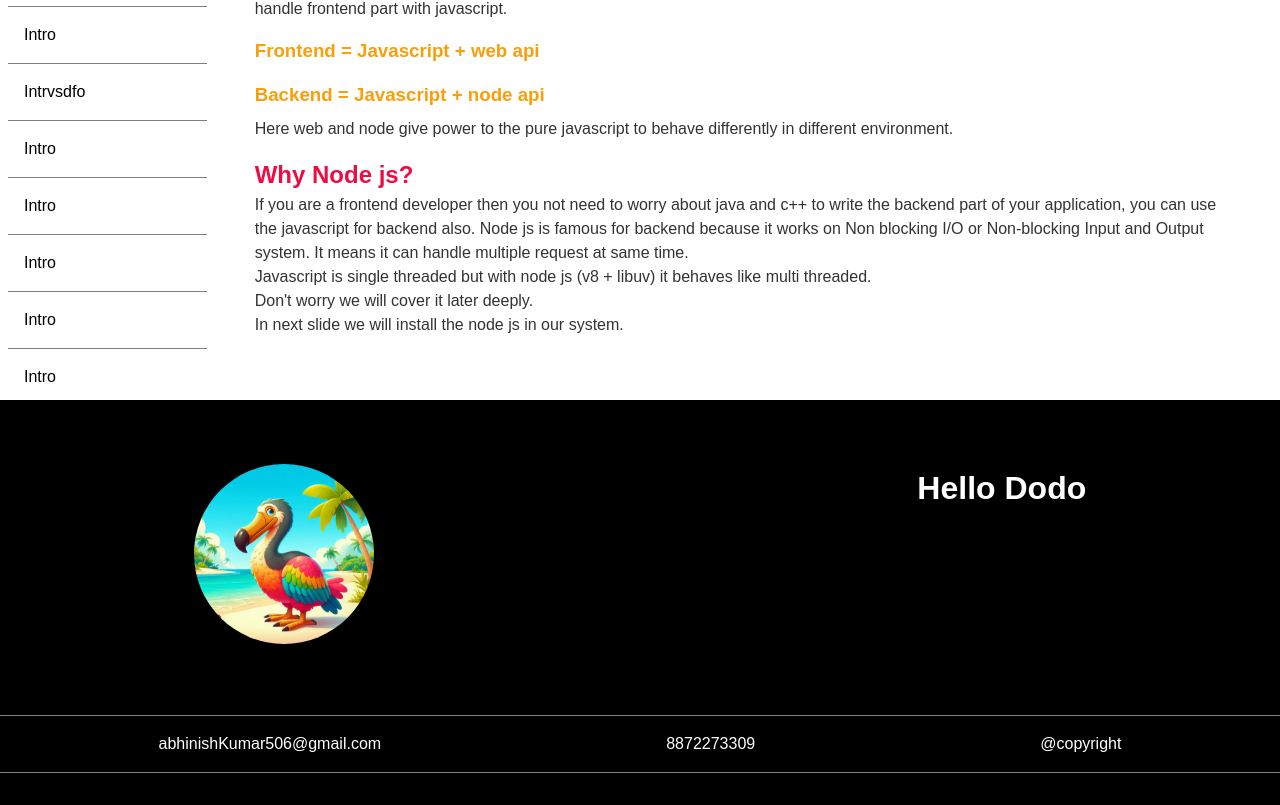
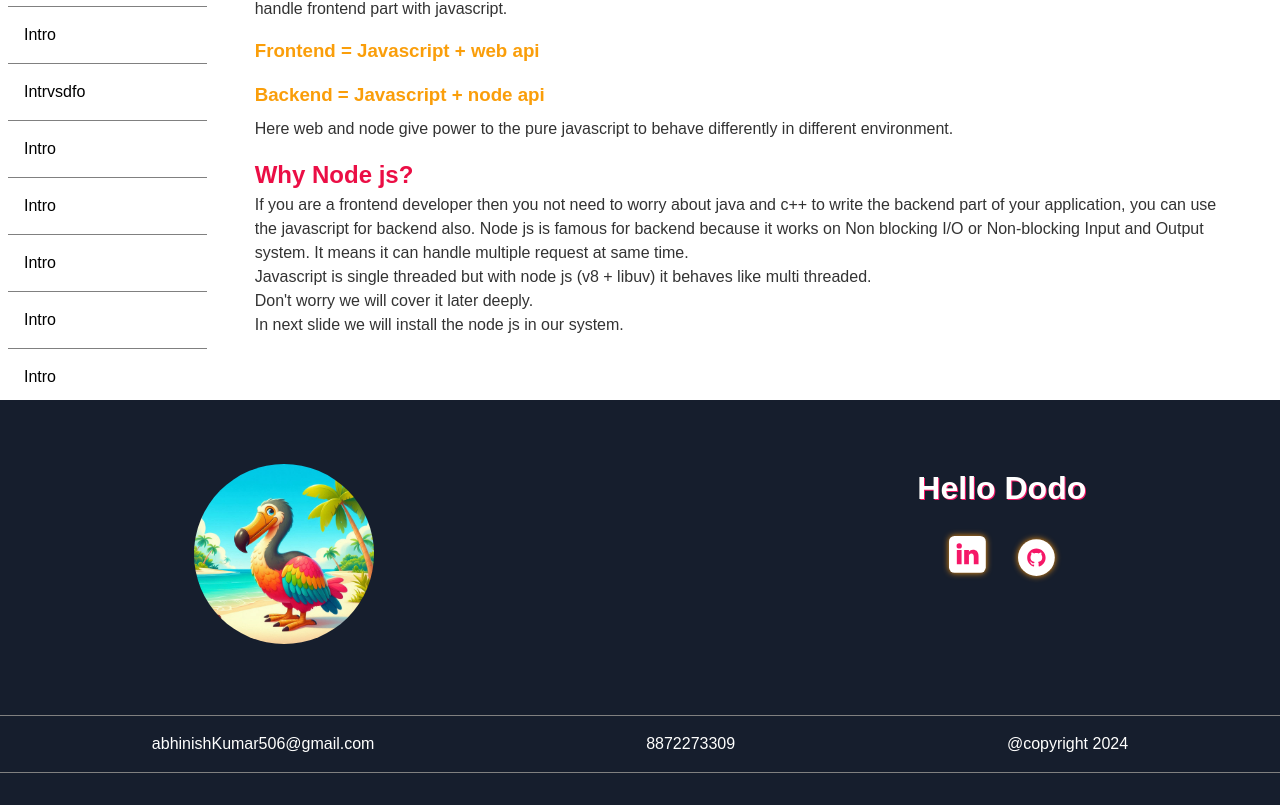
Before and after one commit to Abhinish-Kumar/Dodo, a React (Create React App) app: page / in a window 1280 px wide. Shown: the part 470-1275 px from the top of the page. Built offline with nearby package versions, Linux system fonts and the light colour scheme.

Commit message:
Add files via upload

```diff
--- a/src/Components/Footer/Footer.css
+++ b/src/Components/Footer/Footer.css
@@ -1,16 +1,23 @@
 .Footer{
             width: 100%;
             /* height: 50vh; */
-            background-color: black;
-            color: white;
+
+            background-color: rgba(11, 92, 171, 1);
+            background-color: #161e2d;
+            color: #fffffe;
             padding-top: 2rem;
             padding-bottom: 2rem;
 }
+
 .fcontent{
             display: flex;
             justify-content: space-around;
             padding: 2rem;
 
+}
+
+.listOfNetwork h1{
+            text-shadow: 1px 1px  rgb(245, 23, 103);
 }
 
 .fcontent img{
@@ -39,7 +46,7 @@ footer ul li{
            list-style-type:  none;
 }
 
-@media only screen and (max-width: 450px){
+@media only screen and (max-width: 500px){
             .fcontent{
                         display: block;
                         text-align: center;
@@ -56,4 +63,28 @@ footer ul{
             display: block;
             text-align: center;
 }
+
 }
+
+.listOfNetwork>div{
+            /* background-color: red; */
+            display: flex;
+            justify-content: center;
+            gap: 2rem;
+            margin-top: 1.5rem;
+}
+
+.logo{
+            width: 2.3rem;
+
+            filter: drop-shadow(0rem 0rem 3px rgb(243, 148, 16));
+}
+.logo:hover{
+            width: 2.5rem;
+
+            filter: drop-shadow(0rem 0rem 8px rgb(74, 236, 16));
+}
+
+.logo .github{
+            width: 2.7rem;
+}
--- a/src/Components/Footer/Footer.js
+++ b/src/Components/Footer/Footer.js
@@ -8,15 +8,54 @@ function Footer() {
         <div>
           <img src={dodo} alt="dodo" />
         </div>
-        <div>
+        <div className="listOfNetwork">
           <h1>Hello Dodo</h1>
+          <div>
+            <a
+              href="https://www.linkedin.com/in/abhinish-kumar-37a07b290/"
+              target="blank"
+            >
+              <svg
+                className="logo"
+                xmlns="http://www.w3.org/2000/svg"
+                aria-label="LinkedIn"
+                role="img"
+                viewBox="0 0 512 512"
+                fill="rgb(245, 23, 103)"
+              >
+                <rect width="512" height="512" rx="15%" fill="white" />
+                <circle cx="142" cy="138" r="37" />
+                <path
+                  stroke="rgb(245, 23, 103)"
+                  stroke-width="66"
+                  d="M244 194v198M142 194v198"
+                />
+                <path d="M276 282c0-20 13-40 36-40 24 0 33 18 33 45v105h66V279c0-61-32-89-76-89-34 0-51 19-59 32" />
+              </svg>
+            </a>
+            <a href="https://github.com/Abhinish-Kumar" target="blank">
+              <svg
+                className="logo github"
+                xmlns="http://www.w3.org/2000/svg"
+                width="2.7rem"
+                height="2.7rem"
+                viewBox="0 0 1024 1024"
+              >
+                <circle cx="512" cy="512" r="512" fill="white" />
+                <path
+                  d="M511.9 262.2c-141.5 0-256.1 114.7-256.1 256.1 0 113.2 73.4 209.2 175.1 243 12.8 2.4 17.5-5.5 17.5-12.3 0-6.1-.2-22.2-.3-43.5-71.2 15.5-86.3-34.4-86.3-34.4-11.7-29.6-28.5-37.5-28.5-37.5-23.2-15.9 1.8-15.6 1.8-15.6 25.7 1.8 39.2 26.4 39.2 26.4 22.8 39.2 60 27.9 74.6 21.3 2.3-16.6 8.9-27.9 16.2-34.3-56.9-6.4-116.7-28.4-116.7-126.6 0-28 9.9-50.8 26.4-68.7-2.9-6.5-11.5-32.5 2.2-67.8 0 0 21.5-6.9 70.4 26.3 20.5-5.7 42.3-8.5 64-8.6 21.8.1 43.5 2.9 64 8.6 48.7-33.1 70.1-26.3 70.1-26.3 13.8 35.3 5.1 61.3 2.6 67.8 16.3 17.9 26.3 40.8 26.3 68.7 0 98.4-59.9 120.1-116.9 126.4 9 7.7 17.3 23.4 17.3 47.4 0 34.3-.3 61.8-.3 70.1 0 6.7 4.5 14.7 17.6 12.2C694.7 727.4 768 631.4 768 518.3c0-141.4-114.7-256.1-256.1-256.1"
+                  fill="rgb(245, 23, 103)"
+                />
+              </svg>
+            </a>
+          </div>
         </div>
       </div>
       <footer>
         <ul>
           <li>abhinishKumar506@gmail.com</li>
           <li>8872273309</li>
-          <li>@copyright</li>
+          <li>@copyright 2024</li>
         </ul>
       </footer>
     </div>
--- a/src/index.css
+++ b/src/index.css
@@ -1,4 +1,5 @@
 /* @import url('https://fonts.googleapis.com/css2?family=Bona+Nova+SC:ital,wght@0,400;0,700;1,400&display=swap'); */
+
 #root{
     width: 100%;
     display:flex;
```
